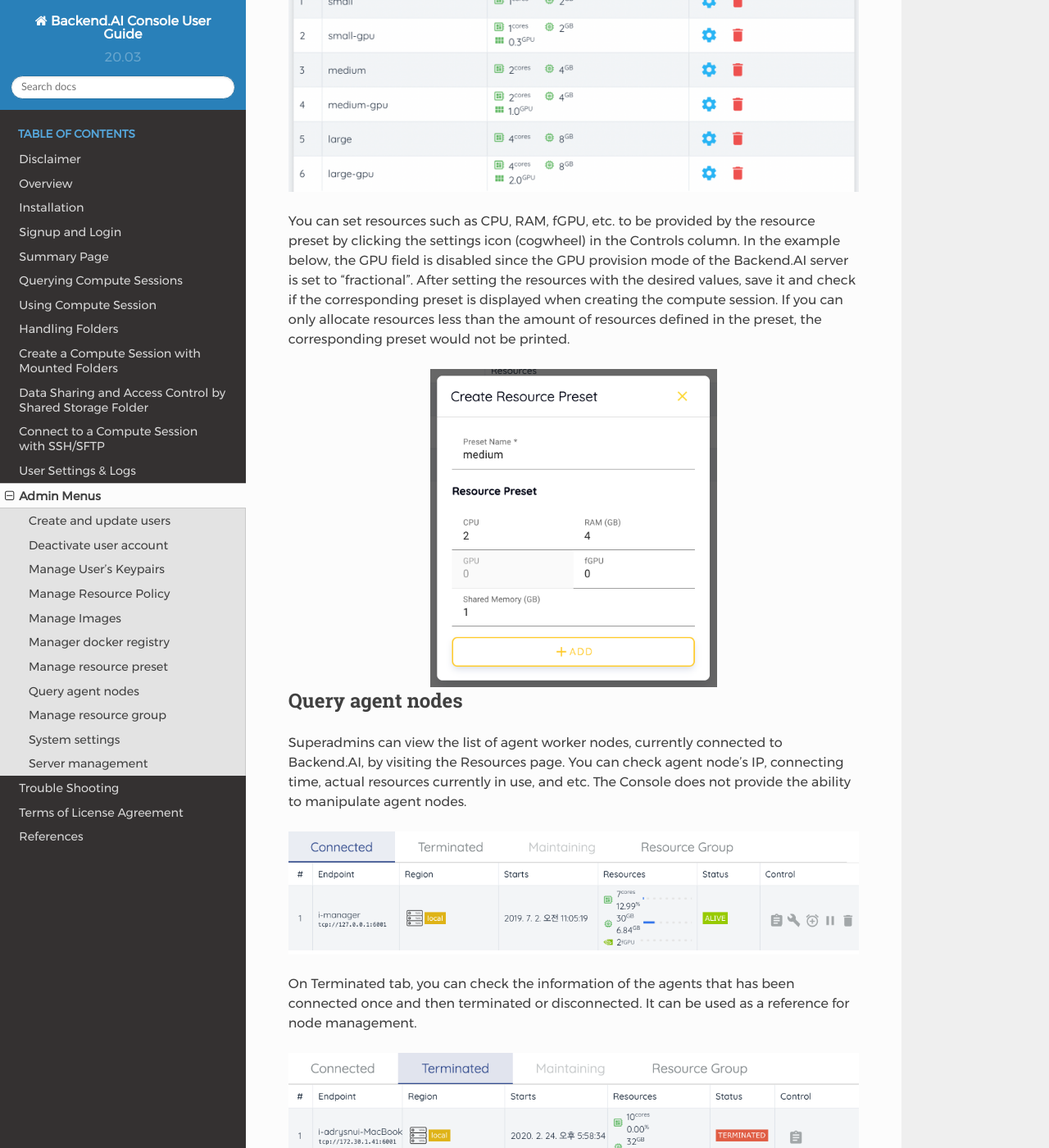
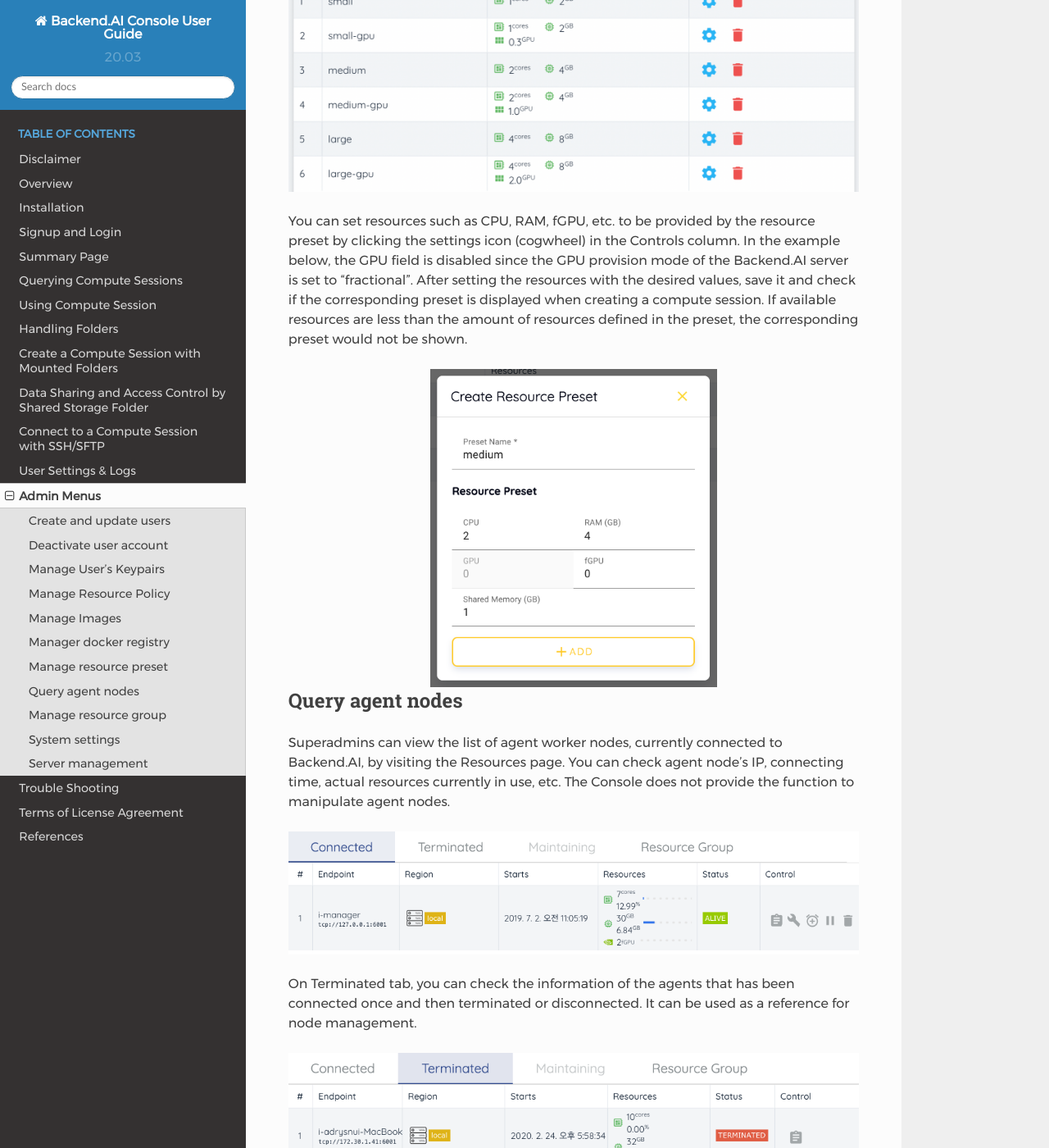
Before and after one commit to lablup/backend.ai-docs-webui, a Sphinx documentation site: the page built from docs/admin_user_keypair_management/admin_user_keypair_management.rst, in a window 1280 px wide and 1400 px high, scrolled down 10325 px. Shown: the whole window at 82% size. Built offline with Sphinx 7.4.7 and the Read the Docs theme 2.0.0, drawn with Linux system fonts in a browser that asks for light colours; some of the changed text lies outside the part shown.

Commit message:
Update admin_user_keypair_management.rst

```diff
--- a/docs/admin_user_keypair_management/admin_user_keypair_management.rst
+++ b/docs/admin_user_keypair_management/admin_user_keypair_management.rst
@@ -295,9 +295,9 @@
 In the example below, the GPU field is disabled since the GPU provision mode of
 the Backend.AI server is set to "fractional". After setting the resources with
 the desired values, save it and check if the corresponding preset is displayed
-when creating the compute session. If you can only allocate resources less
+when creating a compute session. If available resources are less
 than the amount of resources defined in the preset, the corresponding preset
-would not be printed.
+would not be shown.
 
 .. image:: modify_resource_preset_dialog.png
    :width: 350
@@ -310,8 +310,8 @@
 
 Superadmins can view the list of agent worker nodes, currently connected to
 Backend.AI, by visiting the Resources page. You can check agent node's IP,
-connecting time, actual resources currently in use, and etc. The Console does
-not provide the ability to manipulate agent nodes.
+connecting time, actual resources currently in use, etc. The Console does
+not provide the function to manipulate agent nodes.
 
 .. image:: agent_list.png
    :alt: Agent node list
```
Also changed, not shown: other parts of docs/admin_user_keypair_management/admin_user_keypair_management.rst (+3 -4 lines).
